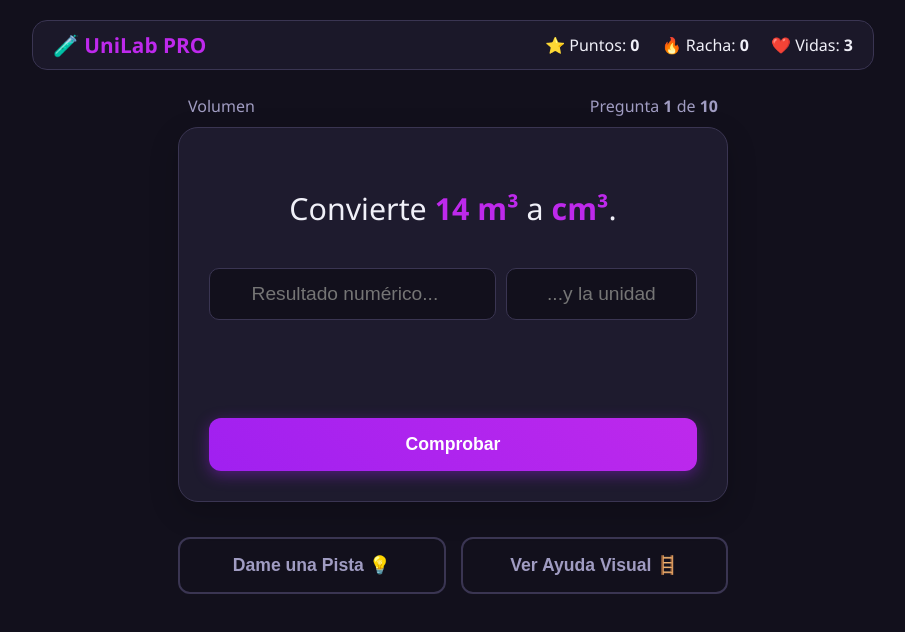
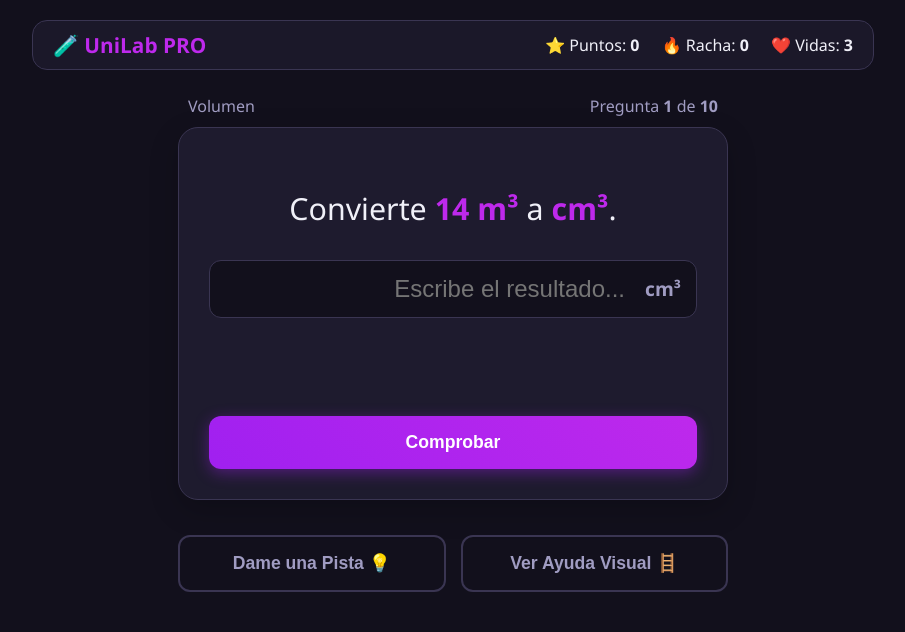
Before and after one commit to ng057830/unidades_medida, a plain HTML site: page index.html in a window 1280 px wide. Both pictures are taken after a click on the button "¡Comenzar Desafío!". Shown: the whole page, without its empty margins (187-1092 px from the left). Drawn offline with nearby package versions, Linux system fonts and the light colour scheme.

Commit message:
Update index.html

```diff
--- a/index.html
+++ b/index.html
@@ -106,17 +106,45 @@
         .btn.ghost:hover { background: var(--line); color: var(--text); }
         .btn:disabled { cursor: not-allowed; opacity: 0.5; transform: none; box-shadow: none; }
 
-        input {
-            width: 100%; padding: 14px; border-radius: 10px; border: 1px solid var(--line);
-            background: var(--bg-dark); color: var(--text); font-size: 1.2em;
-            margin-top: 8px; box-sizing: border-box; text-align: center;
+        input[type="number"] {
+            -moz-appearance: textfield;
+            text-align: right;
+            border: none;
+            background: transparent;
+            color: var(--text);
+            font-size: 1.5em;
+            padding: 14px 0;
+            flex-grow: 1;
+        }
+        input[type="number"]:focus {
+            outline: none;
+        }
+        input[type="number"]::-webkit-outer-spin-button,
+        input[type="number"]::-webkit-inner-spin-button {
+            -webkit-appearance: none;
+            margin: 0;
         }
 
         /* --- PANTALLA DE JUEGO --- */
         .question-header { display: flex; justify-content: space-between; color: var(--text-muted); margin-bottom: 10px; padding: 0 10px; }
         .q-text { font-size: 1.9em; text-align: center; margin: 25px 0; color: var(--text); }
         .q-text strong { color: var(--accent-glow); font-weight: 600; }
-        .answer-box { display: grid; grid-template-columns: 3fr 2fr; gap: 10px; margin: 20px 0; }
+        .answer-box {
+            display: flex;
+            align-items: center;
+            gap: 10px;
+            margin: 20px 0;
+            background: var(--bg-dark);
+            border: 1px solid var(--line);
+            border-radius: 12px;
+            padding: 0 15px;
+        }
+        .unit-label {
+            font-size: 1.2em;
+            font-weight: bold;
+            color: var(--text-muted);
+            padding-left: 10px;
+        }
         .tools-grid { display: grid; grid-template-columns: 1fr 1fr; gap: 15px; margin-top: 20px; }
         .feedback {
             margin: 15px 0; padding: 12px; border-radius: 10px; font-weight: bold;
@@ -259,8 +287,8 @@
             <div id="question-card" class="card">
                 <p id="q-text" class="q-text">Convierte <strong>5 km</strong> a <strong>m</strong>.</p>
                 <div class="answer-box">
-                    <input id="ans-val" type="number" placeholder="Resultado numérico...">
-                    <input id="ans-unit" type="text" placeholder="...y la unidad">
+                    <input id="ans-val" type="number" placeholder="Escribe el resultado...">
+                    <div id="ans-unit-display" class="unit-label">m</div>
                 </div>
                 <div id="feedback" class="feedback"></div>
                 <button id="check-btn" class="btn primary">Comprobar</button>
@@ -307,7 +335,7 @@
             const screens = { welcome: $('#screen-welcome'), play: $('#screen-play'), end: $('#screen-end') };
             const scoreEl = $('#score'), streakEl = $('#streak'), livesEl = $('#lives');
             const qTopicEl = $('#q-topic'), qNumEl = $('#q-num'), qTotalEl = $('#q-total');
-            const qTextEl = $('#q-text'), ansValEl = $('#ans-val'), ansUnitEl = $('#ans-unit');
+            const qTextEl = $('#q-text'), ansValEl = $('#ans-val'), ansUnitDisplayEl = $('#ans-unit-display');
             const feedbackEl = $('#feedback'), solutionBreakdown = $('#solution-breakdown'), latexSolution = $('#latex-solution');
             const modal = $('#staircase-modal'), staircaseWrapper = $('#staircase-wrapper');
             const staircaseTitle = $('#staircase-title'), staircaseNote = $('#staircase-note');
@@ -317,7 +345,7 @@
                 longitud: { name: 'Longitud', type: 'staircase', base: 'm', factor: 10, prefixes: { k: 'Kilo', h: 'Hecto', da: 'Deca', '': 'Metro', d: 'Deci', c: 'Centi', m: 'Mili' } },
                 masa: { name: 'Masa', type: 'staircase', base: 'g', factor: 10, prefixes: { k: 'Kilo', h: 'Hecto', da: 'Deca', '': 'Gramo', d: 'Deci', c: 'Centi', m: 'Mili' } },
                 area: { name: 'Área', type: 'staircase', base: 'm²', factor: 100, prefixes: { k: 'Kilo', h: 'Hecto', da: 'Deca', '': 'Metro²', d: 'Deci', c: 'Centi', m: 'Mili' } },
-                volumen: { name: 'Volumen', type: 'factors', base: 'm³', map: { 'm³': 1, 'L': 1e-3, 'cm³': 1e-6 } }, // CORREGIDO: cambiado a 'factors'
+                volumen: { name: 'Volumen', type: 'factors', base: 'm³', map: { 'm³': 1, 'L': 1e-3, 'cm³': 1e-6 } },
                 presion: { name: 'Presión', type: 'factors', base: 'Pa', map: { atm: 101325, bar: 1e5, kPa: 1e3, hPa: 100, Pa: 1, mmHg: 133.322 } },
                 velocidad: { name: 'Velocidad', type: 'factors', base: 'm/s', map: { 'km/h': 1 / 3.6, 'm/s': 1 } }
             };
@@ -381,7 +409,8 @@
                 qNumEl.textContent = Game.currentQ;
                 qTotalEl.textContent = Game.totalQuestions;
                 qTextEl.innerHTML = Game.currentQuestionData.text;
-                [ansValEl, ansUnitEl].forEach(el => el.value = '');
+                ansValEl.value = '';
+                ansUnitDisplayEl.textContent = toUnit; // <-- AQUÍ SE ESTABLECE LA UNIDAD FIJA
                 feedbackEl.className = 'feedback';
                 feedbackEl.innerHTML = '';
                 solutionBreakdown.style.display = 'none';
@@ -390,14 +419,13 @@
             }
 
             function checkAnswer() {
-                if (!ansValEl.value || !ansUnitEl.value) return showFeedback('Debes ingresar el número y la unidad.', 'err');
+                if (ansValEl.value === '') return showFeedback('Debes ingresar un resultado.', 'err');
 
                 $('#check-btn').disabled = true;
                 const userVal = parseFloat(ansValEl.value);
-                const userUnit = ansUnitEl.value.trim().toLowerCase();
                 const { value, toUnit } = Game.currentQuestionData;
 
-                const isCorrect = Math.abs(userVal - value) / (value === 0 ? 1 : value) < 0.015 && userUnit === toUnit.toLowerCase(); // 1.5% tolerance
+                const isCorrect = Math.abs(userVal - value) / (value === 0 ? 1 : value) < 0.015; // 1.5% tolerance
 
                 // Generar explicación y mostrarla siempre
                 generateLatexExplanation();
@@ -418,7 +446,6 @@
                     if (Game.lives > 0) {
                         setTimeout(nextQuestion, 3500); // Avanzar si quedan vidas
                     } else {
-                        // El feedback ya muestra la respuesta, esperamos un poco y terminamos el juego
                         setTimeout(endGame, 3500);
                     }
                 }
@@ -549,7 +576,6 @@
             $('#play-again').addEventListener('click', () => showScreen('welcome'));
             $('#check-btn').addEventListener('click', checkAnswer);
             ansValEl.addEventListener('keyup', e => { if (e.key === 'Enter') $('#check-btn').click(); });
-            ansUnitEl.addEventListener('keyup', e => { if (e.key === 'Enter') $('#check-btn').click(); });
             $('#hint-btn').addEventListener('click', () => showFeedback(`💡 Pista: Piensa en la relación entre las unidades. ¿El número final será más grande o más pequeño?`, 'hint'));
             $('#staircase-btn').addEventListener('click', showHelpVisual);
             $('#modal-close').addEventListener('click', () => modal.classList.remove('visible'));
```
